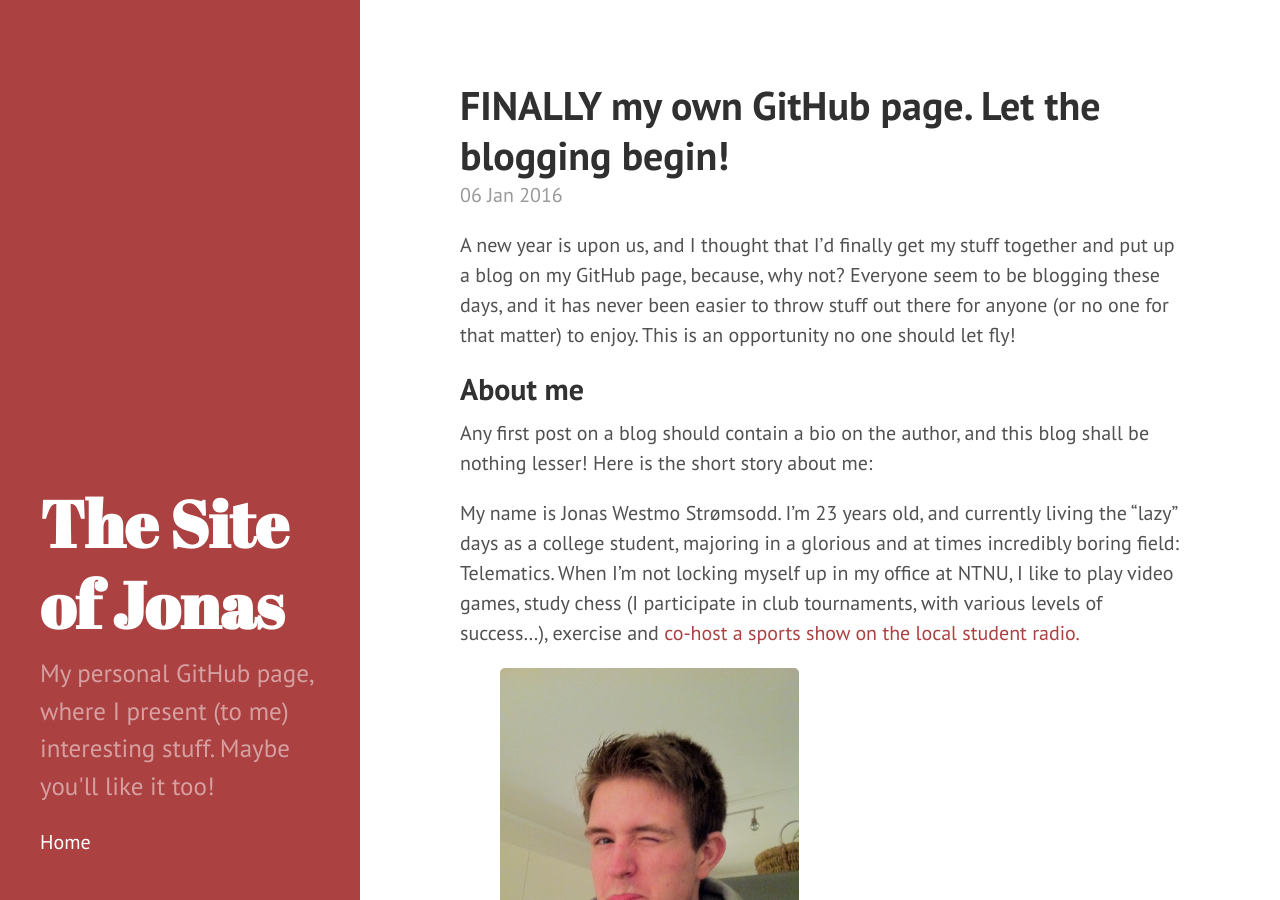
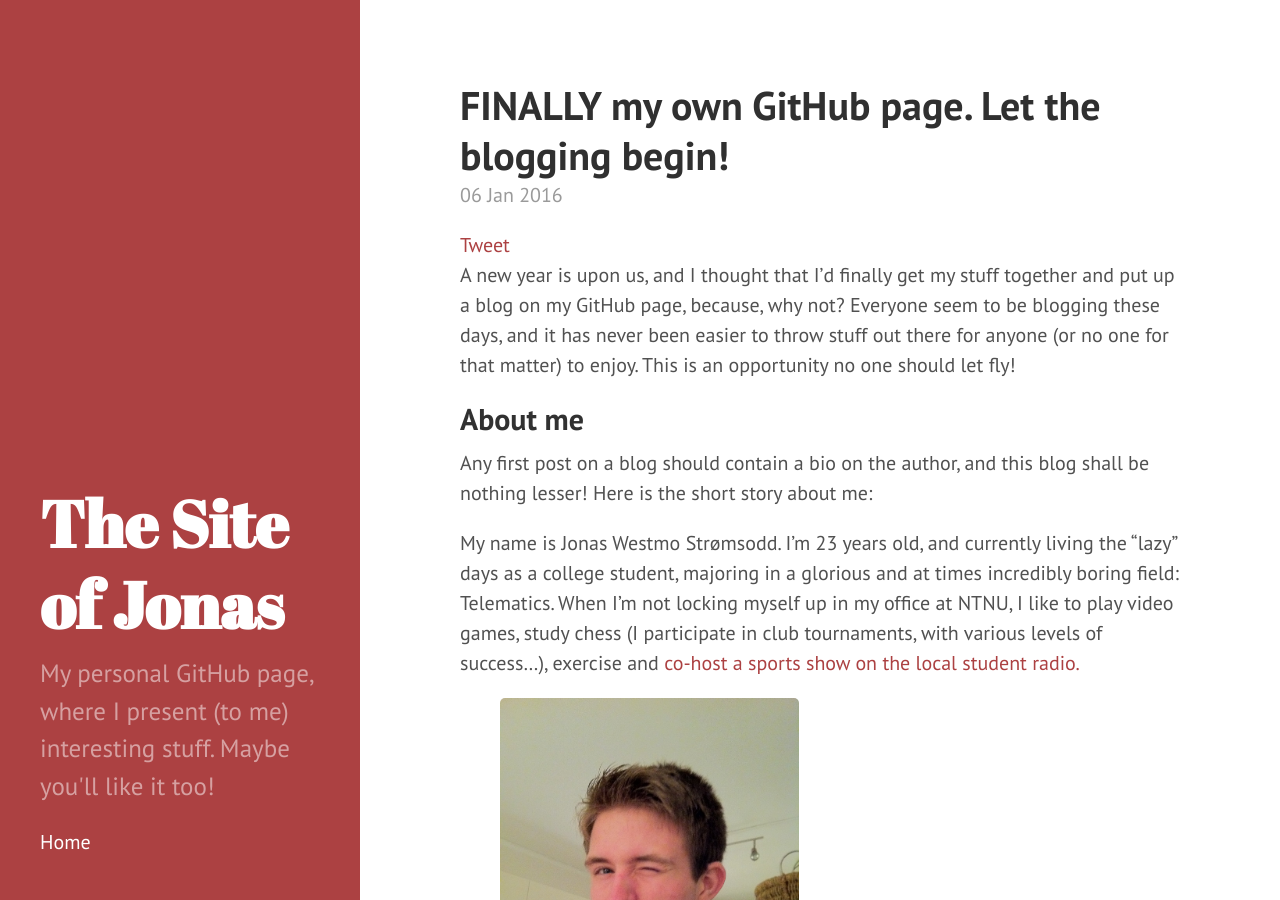
Before and after one commit to jonasws/jonasws.github.io, a Jekyll site: the page built from _posts/2016/2016-01-03-finally-my-own-github-page.md, in a window 1280 px wide and 900 px high. Built offline with Jekyll 4.4.1, drawn with Linux system fonts in a browser that asks for light colours; Markdown is read by kramdown in place of the engine named in the settings; comment, search, counter and statistics services are not loaded.

Commit message:
Add Twitter button.

```diff
--- a/_layouts/post.html
+++ b/_layouts/post.html
@@ -5,6 +5,10 @@ layout: default
 <div class="post">
   <h1 class="post-title">{{ page.title }}</h1>
   <span class="post-date">{{ page.date | date_to_string }}</span>
+
+  <a href="https://twitter.com/share" class="twitter-share-button"{count} data-via="UnderbukseHelt">Tweet</a>
+  <script>!function(d,s,id){var js,fjs=d.getElementsByTagName(s)[0],p=/^http:/.test(d.location)?'http':'https';if(!d.getElementById(id)){js=d.createElement(s);js.id=id;js.src=p+'://platform.twitter.com/widgets.js';fjs.parentNode.insertBefore(js,fjs);}}(document, 'script', 'twitter-wjs');</script>
+
   {{ content }}
 </div>
 
```
